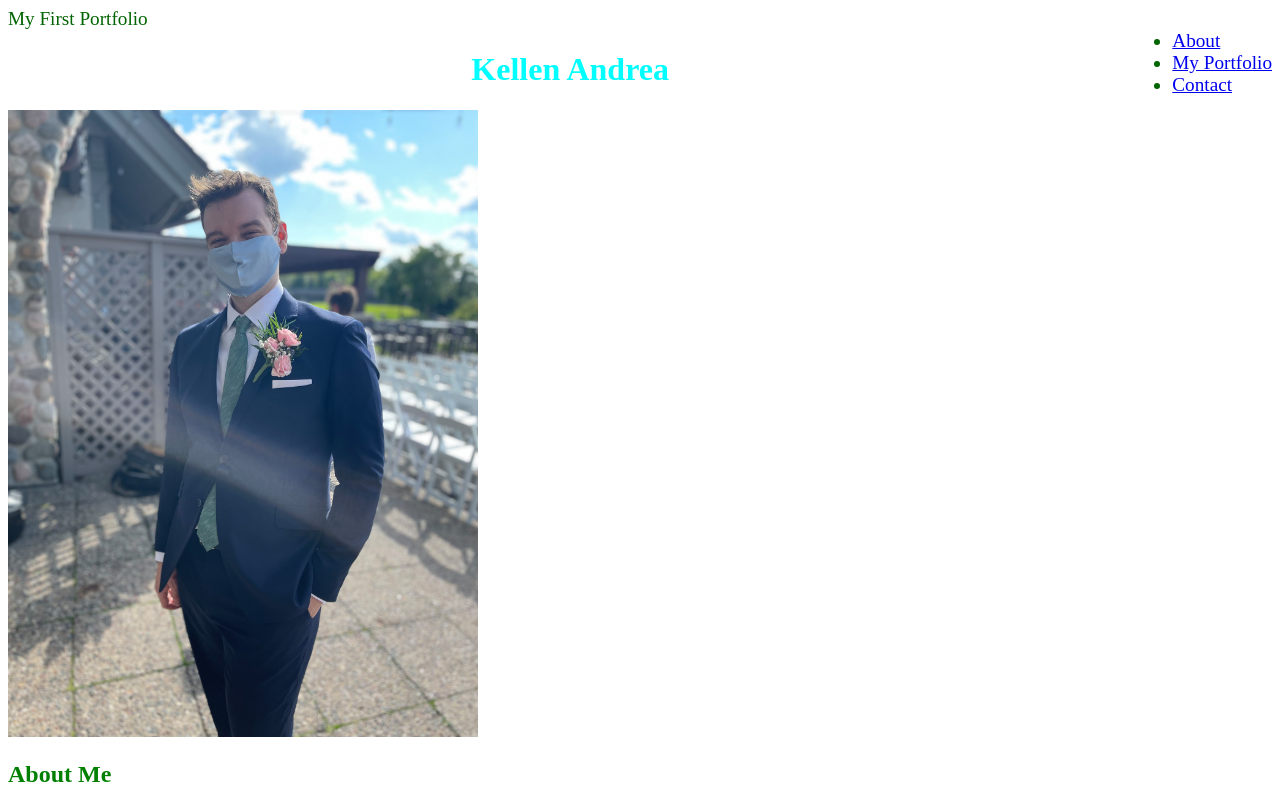
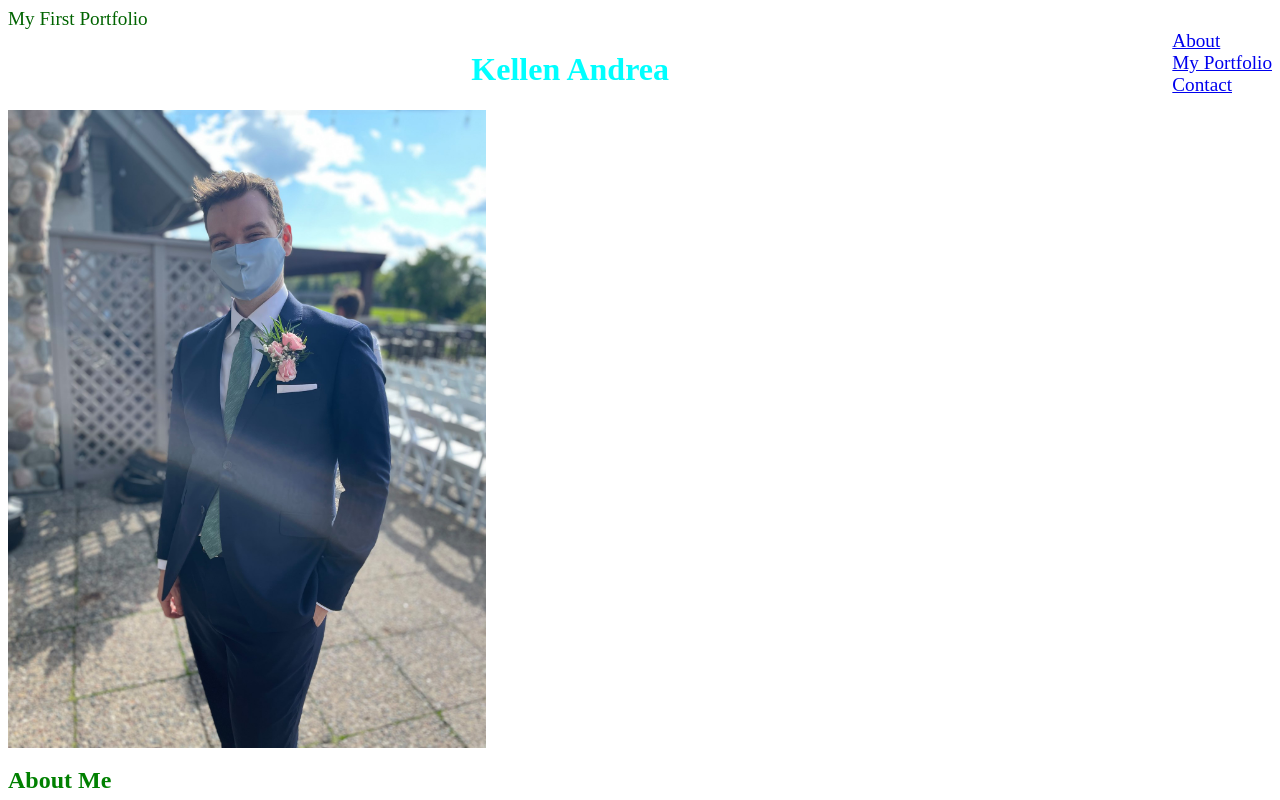
Before and after one commit to kellena/my_first_portfolio, a plain HTML site: page index.html in a window 1280 px wide. Shown: the top 800 px of the page. Drawn offline with Linux system fonts and the light colour scheme.

Commit message:
filled in reset.css file

```diff
--- a/assets/css/reset.css
+++ b/assets/css/reset.css
@@ -0,0 +1,23 @@
+* {
+    margin: 0;
+    padding: 0;
+    box-sizing: border-box;
+  }
+
+html {
+  height: 100%;
+  }
+
+body {
+    min-height: 100%;
+    line-height: 1;
+    font-family: sans-serif;
+  }
+
+h1, h2, {
+    font-size: 100%;
+  }
+
+ul {
+    list-style: none;
+  }
--- a/assets/css/style.css
+++ b/assets/css/style.css
@@ -8,11 +8,13 @@ header{
 }
 
 ul{
+    list-style: none;
     display: inline;
     margin: auto;
 }
 
 nav ul{
+    list-style: none;
     float: right;
     display: inline;
 }
@@ -28,6 +30,7 @@ h2{
 }
 
 img {
+    display: flex;
     max-width: 40%;
     max-height: 40%;
    }
--- a/index.html
+++ b/index.html
@@ -26,7 +26,10 @@
             I'm a go-getting novice developer!  I used to cook and help run a restaurant, but soon I'll be an expert at all things coding!
         </p>
     <h2 id="My Portfolio">My Portfolio</h2>
-        <img id="Pikipek" src="./assets/pikipek.png" alt="Pikipek">
+        <a href="https://github.com/kellena/code-refactoring.git">
+            <img id="Pikipek" src="./assets/pikipek.png" alt="Pikipek">
+        </a>
+        <p>Code Refactoring</p>
     <h2 id="Contact Me">Contact Me</h2>
         <ul>
             <li>Phone: 651-295-5639</li>
```
